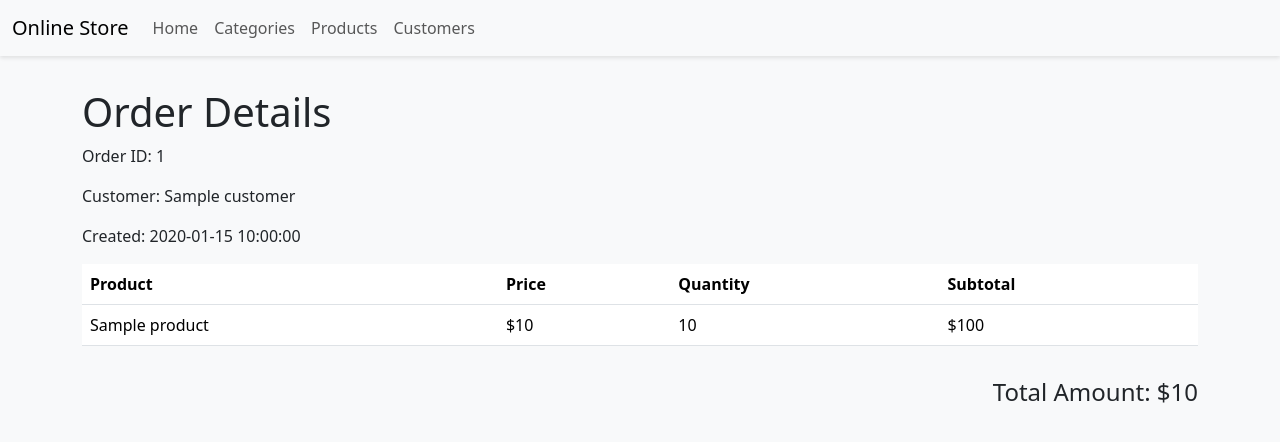
After one commit to aalbindia/2515-OOB, a Flask app: template Project/templates/order_detail.html in a window 1280 px wide. The commit adds this page. Shown: the top 442 px of the page. Run offline with Flask 3, Linux system fonts and the light colour scheme; the template is opened without the code that fills it: most values are stand-ins (such as "Sample title", 1, 10 or a date in 2020); parts of the project's set-up code (start-up, migrations or seed data) failed here and were passed over.

Commit message:
orders and orders/ORDER_ID views

```diff
--- a/Project/app.py
+++ b/Project/app.py
@@ -1,7 +1,7 @@
 from flask import Flask,render_template
 from pathlib import Path
 from db import db
-from models import Customer, Category, Product
+from models import Customer, Category, Product, Order, ProductOrder
 
 
 app = Flask(__name__)
@@ -51,6 +51,22 @@ def customer_detail(id):
     else:
         return "Customer Not found" , 404
 
+@app.route("/orders")
+def orders():
+    order = db.session.execute(db.select(Order)).scalars().all()
+    if order:
+        return render_template("orders.html", orders=order)
+    else:
+        return "No Orders Found", 404
+
+@app.route("/orders/<int:ORDER_ID>")
+def order_detail(ORDER_ID):
+    order = db.session.execute(db.select(Order).where(Order.id == ORDER_ID)).scalar()
+    if order:
+        total_amount = sum(item.product.price * item.quantity for item in order.items)
+        return render_template("order_detail.html", order=order, total=total_amount)
+    else:
+        return "Order details Unknown", 404
 
 if __name__ == "__main__":
     app.run(debug=True,port=8080)
--- a/Project/templates/customer.html
+++ b/Project/templates/customer.html
@@ -8,7 +8,7 @@
         <div class="card h-100 text-center">
             <div class="card-body">
                 <h5 class="card-title">
-                    <a href="{{ url_for('customer_detail', id=customer.id) }}" class="text-decoration-none text-dark">{{ customer.name }}</a>
+                    <a href="{{ url_for('customer_detail', ORDER_ID=customer.id) }}" class="text-decoration-none text-dark">{{ customer.name }}</a>
                 </h5>
             </div>
         </div>
--- /dev/null
+++ b/Project/templates/order_detail.html
@@ -0,0 +1,35 @@
+{% extends "base.html" %}
+
+{% block content %}
+<h1>Order Details</h1>
+<p>Order ID: {{ order.id }}</p>
+<p>Customer: {{ order.customer.name }}</p>
+<p>Created: {{ order.created }}</p>
+
+<div class="table-responsive">
+    <table class="table">
+        <thead>
+            <tr>
+                <th>Product</th>
+                <th>Price</th>
+                <th>Quantity</th>
+                <th>Subtotal</th>
+            </tr>
+        </thead>
+        <tbody>
+            {% for item in order.items %}
+            <tr>
+                <td>{{ item.product.name }}</td>
+                <td>${{ item.product.price }}</td>
+                <td>{{ item.quantity }}</td>
+                <td>${{ item.product.price * item.quantity }}</td>
+            </tr>
+            {% endfor %}
+        </tbody>
+    </table>
+</div>
+
+<div class="text-end mt-3">
+    <h4>Total Amount: ${{ total }}</h4>
+</div>
+{% endblock %}
```
Also changed, not shown: Project/templates/orders.html (added, +22 -0 lines).
